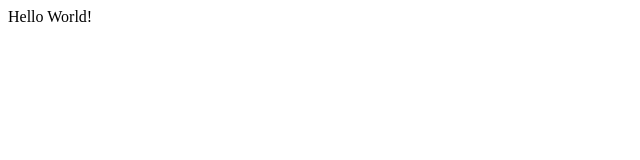
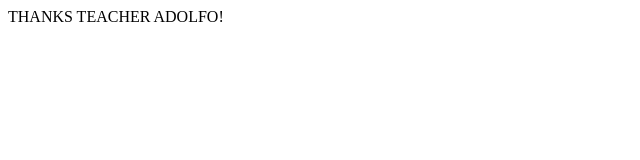
Before and after one commit to samuelfut/programacion, a plain HTML site: page index.html in a window 1280 px wide. Shown: the whole page, without its empty margins (0-640 px from the left). Drawn offline with Linux system fonts and the light colour scheme.

Commit message:
ADD teacher adolfo

```diff
--- a/index.html
+++ b/index.html
@@ -3,6 +3,6 @@
     <title>My house</title>
   </head>
   <body>
-    Hello World!
+    THANKS TEACHER ADOLFO!
   </body>
 </html>
```
